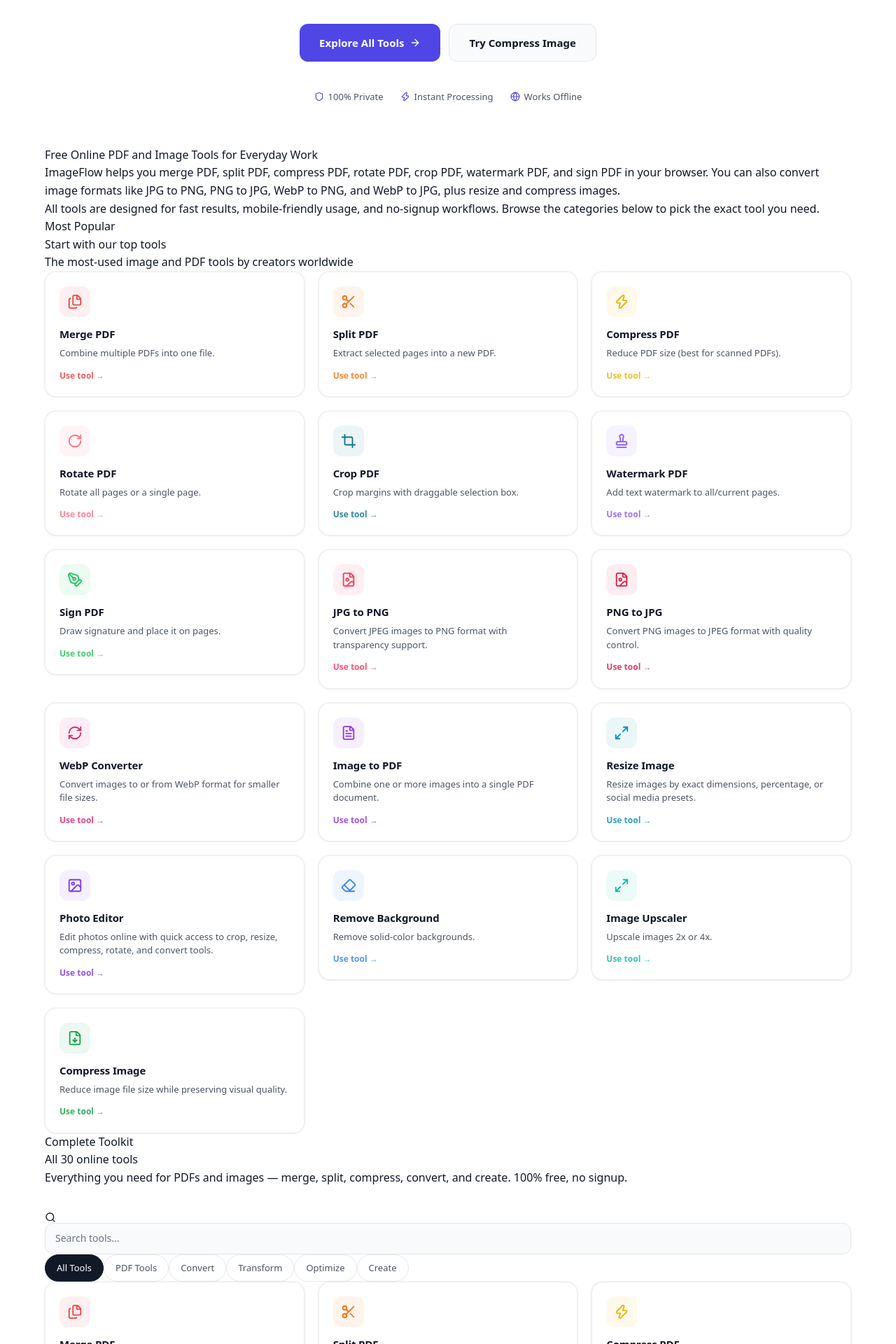
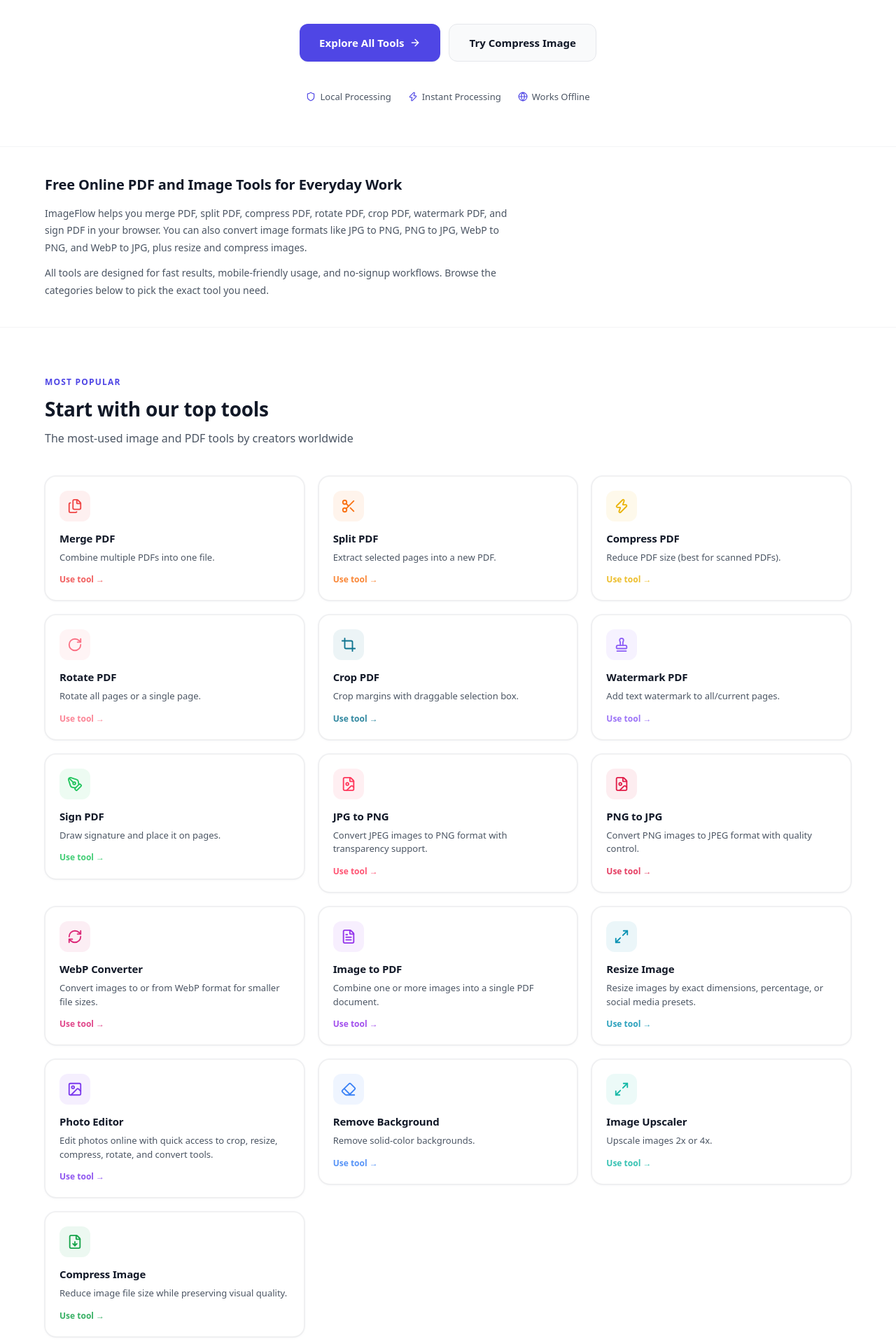
Before and after one commit to saurabh20402-ai/imageflowpdf, a Next.js app: page / in a window 1280 px wide. Shown: the part 500-2420 px from the top of the page at 70% size. Built offline with nearby package versions, Linux system fonts and the light colour scheme.

Commit message:
home page seo

```diff
--- a/src/app/globals.css
+++ b/src/app/globals.css
@@ -464,3 +464,175 @@
     scroll-behavior: auto !important;
   }
 }
+
+/* ===================================================
+   HOME PAGE — AREA A & AREA B SECTION STYLES
+   Uses existing design tokens exclusively.
+   =================================================== */
+
+/* ---- Shared section rhythm ---- */
+.home-section-padding {
+  padding-top: var(--space-16);
+  padding-bottom: var(--space-16);
+}
+
+.home-section-border {
+  border-top: 1px solid var(--hairline-soft);
+}
+
+.home-section-bg {
+  background: var(--surface);
+  border-top: 1px solid var(--hairline-soft);
+}
+
+/* ---- Section header block ---- */
+.home-section-header {
+  margin-bottom: var(--space-10);
+}
+
+/* ---- Section label (eyebrow / "Most Popular", "Complete Toolkit") ---- */
+.home-section-label {
+  display: inline-block;
+  font-size: var(--font-size-12);
+  font-weight: var(--font-weight-700);
+  letter-spacing: 0.1em;
+  text-transform: uppercase;
+  color: var(--primary);
+  margin-bottom: var(--space-3);
+}
+
+/* ---- Section heading ---- */
+.home-section-title {
+  font-size: var(--font-size-28);
+  font-weight: var(--font-weight-700);
+  line-height: 1.2;
+  letter-spacing: -0.01em;
+  color: var(--ink);
+  margin-bottom: var(--space-3);
+}
+.home-section-title-mb {
+  margin-bottom: var(--space-3);
+}
+
+/* ---- Section subtitle / supporting text ---- */
+.home-section-subtitle {
+  font-size: var(--font-size-16);
+  color: var(--muted);
+  line-height: 1.65;
+  max-width: 540px;
+}
+.home-section-subtitle-mx {
+  /* No auto-centering; left-aligned to match heading */
+}
+
+/* ---- Responsive typography for section titles ---- */
+@media (max-width: 1024px) {
+  .home-section-title {
+    font-size: var(--font-size-24);
+  }
+}
+@media (max-width: 640px) {
+  .home-section-title {
+    font-size: var(--font-size-20);
+  }
+  .home-section-subtitle {
+    font-size: var(--font-size-14);
+  }
+}
+
+/* ---- Area A: SEO intro block ---- */
+.home-hero-section {
+  padding-top: var(--space-10);
+  padding-bottom: var(--space-10);
+  border-top: 1px solid var(--hairline-soft);
+}
+
+.home-hero-container {
+  max-width: var(--max-w);
+}
+
+.home-hero-title {
+  font-size: var(--font-size-20);
+  font-weight: var(--font-weight-700);
+  color: var(--ink);
+  line-height: 1.35;
+  letter-spacing: -0.005em;
+  margin-bottom: var(--space-4);
+  max-width: 680px;
+}
+
+.home-hero-desc {
+  font-size: var(--font-size-14);
+  color: var(--muted);
+  line-height: 1.75;
+  max-width: 680px;
+  margin-bottom: var(--space-3);
+}
+.home-hero-desc:last-child {
+  margin-bottom: 0;
+}
+
+@media (max-width: 640px) {
+  .home-hero-title {
+    font-size: var(--font-size-16);
+  }
+  .home-hero-desc {
+    font-size: var(--font-size-13);
+  }
+}
+
+/* ---- Area B: Search bar ---- */
+.home-search-container {
+  position: relative;
+  margin-bottom: var(--space-4);
+}
+
+.home-search-icon {
+  position: absolute;
+  left: 14px;
+  top: 50%;
+  transform: translateY(-50%);
+  color: var(--muted-soft);
+  pointer-events: none;
+}
+
+.home-search-input {
+  padding-left: 40px !important;
+  background: var(--surface-card) !important;
+  border: 1px solid var(--hairline) !important;
+  font-size: var(--font-size-14) !important;
+  height: 44px;
+}
+
+.home-search-input:focus {
+  border-color: var(--primary) !important;
+  box-shadow: 0 0 0 3px var(--primary-glow) !important;
+}
+
+/* ---- Area B: Category tab pills ---- */
+.home-tabs-container {
+  display: flex;
+  flex-wrap: wrap;
+  gap: var(--space-2);
+  margin-bottom: var(--space-8);
+}
+
+.home-tab-btn {
+  /* inherits .pill and .pill-active from globals.css */
+}
+
+/* ---- Empty state ---- */
+.home-empty-state {
+  padding: var(--space-16) 0;
+  text-align: center;
+}
+.home-empty-title {
+  font-size: var(--font-size-16);
+  font-weight: var(--font-weight-600);
+  color: var(--ink);
+  margin-bottom: var(--space-2);
+}
+.home-empty-desc {
+  font-size: var(--font-size-14);
+  color: var(--muted);
+}
--- a/src/app/page.js
+++ b/src/app/page.js
@@ -86,7 +86,7 @@
       {/* All Tools with Category Tabs */}
       <section id="all-tools" className="home-section-padding home-section-bg">
         <div className="container">
-          <div className="home-section-header" style={{ marginBottom: '36px' }}>
+          <div className="home-section-header" style={{ marginBottom: '28px' }}>
             <p className="home-section-label">
               Complete Toolkit
             </p>
@@ -94,7 +94,7 @@
               All {TOOLS.length} online tools
             </h2>
             <p className="home-section-subtitle home-section-subtitle-mx">
-              Everything you need for PDFs and images — merge, split, compress, convert, and create. 100% free, no signup.
+              Everything you need for PDFs and images — merge, split, compress, convert, and create. No signup required.
             </p>
           </div>
 
--- a/src/components/Hero.jsx
+++ b/src/components/Hero.jsx
@@ -27,7 +27,7 @@
           }}
         >
           <Zap size={12} />
-          100% Free · No Sign-up Required
+          No Sign-up Required
         </motion.div>
 
         {/* Heading */}
@@ -88,7 +88,7 @@
           }}
         >
           {[
-            { icon: Shield, text: '100% Private' },
+            { icon: Shield, text: 'Local Processing' },
             { icon: Zap, text: 'Instant Processing' },
             { icon: Globe, text: 'Works Offline' },
           ].map(({ icon: Icon, text }) => (
```
